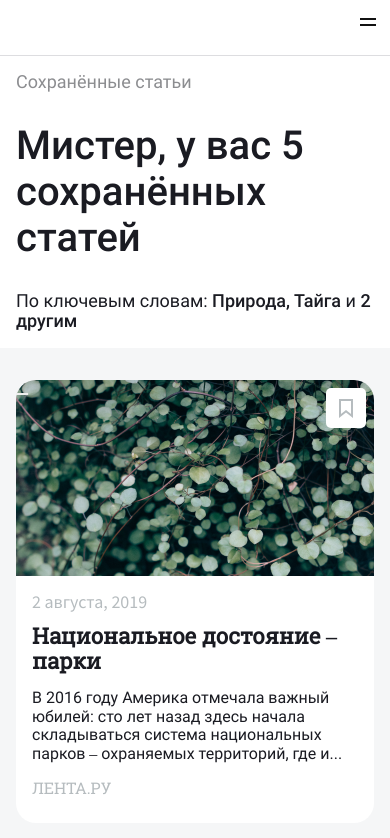
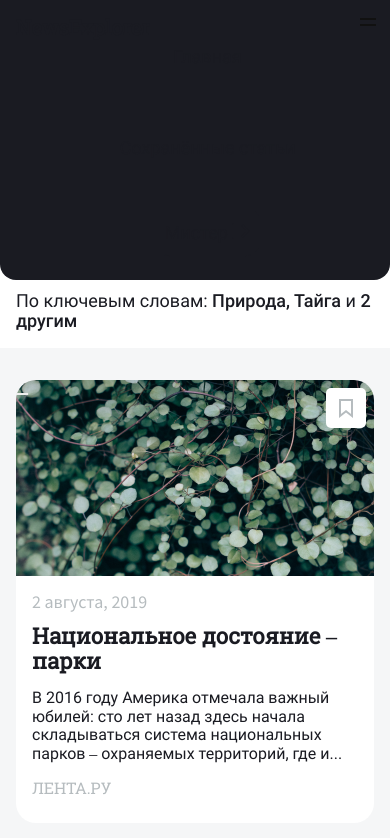
Before and after one commit to anrypwnz/news-explorer-frontend, a website built with webpack: page src/pages/articles.html in a window 390 px wide. Both pictures are taken after a click on the link 368 px from the left and 24 px from the top of the page. Shown: the top 838 px of the page. Built offline with nearby package versions, Linux system fonts and the light colour scheme.

Commit message:
fix: bugs

```diff
--- a/src/css/index.css
+++ b/src/css/index.css
@@ -452,7 +452,9 @@ button {
 .header_dark .nav__item_active{
   border-bottom: 2px solid #1A1B22;
 }
-
+.header_dark .header__title {
+  color: #1A1B22;
+}
 .container {
   /* padding: 40px 104px; */
   align-items: flex-start;
--- a/src/css/style.css
+++ /dev/null
@@ -1 +0,0 @@
-@import url('./pages/index.css');
--- a/src/js/articles/index.js
+++ b/src/js/articles/index.js
@@ -1,3 +1,4 @@
 import '../../css/index.css';
+import '../index';
 
 console.log('###: articles/index.js Loaded');
--- a/src/js/index.js
+++ b/src/js/index.js
@@ -15,6 +15,10 @@ function hamburger() {
   }
 }
 
+document.querySelector('.header__icon').addEventListener('mousedown', () => {
+  hamburger();
+});
+
 // open pop on authorization
 document.querySelector('#authorization').addEventListener('mousedown', () => {
   document.querySelector('.popup').classList.add('popup_active');
@@ -26,7 +30,3 @@ document.querySelector('.popup__close').addEventListener('mousedown', () => {
   document.querySelector('.popup').classList.remove('popup_active');
   document.body.style.overflow = 'auto';
 });
-
-document.querySelector('.header__icon').addEventListener('mousedown', () => {
-
-});
--- a/src/pages/articles.html
+++ b/src/pages/articles.html
@@ -16,7 +16,7 @@
 <body>
   <div class="root">
     <header class="header header_dark">
-      <div class="header__title">NewsExplorer</div>
+      <div class="header__title link">NewsExplorer</div>
       <nav class="header__nav">
         <a class="nav__item link" href="./index.html">Главная</a>
         <a class="nav__item link nav__item_active" href="#">Сохранённые статьи</a>
@@ -25,7 +25,7 @@
             <path fill-rule="evenodd" clip-rule="evenodd" d="M6 2L2 2L2 14H6V16H2C0.89543 16 0 15.1046 0 14V2C0 0.89543 0.895432 0 2 0H6V2ZM13.5856 9.00002L9.29274 13.1339L10.707 14.4958L17.4141 8.03706L10.707 1.57837L9.29274 2.9402L13.5856 7.0741H4V9.00002H13.5856Z" fill="#1A1B22"/>
             </svg>
         </a>
-        <a href="javascript:void(0);" class="header__icon header__icon_dark" onclick="hamburger()"><svg width="24" height="24" viewBox="0 0 24 24" fill="none" xmlns="http://www.w3.org/2000/svg">
+        <a href="javascript:void(0);" class="header__icon header__icon_dark"><svg width="24" height="24" viewBox="0 0 24 24" fill="none" xmlns="http://www.w3.org/2000/svg">
           <rect x="4" y="8" width="16" height="2" fill="dark"/>
           <rect x="4" y="14" width="16" height="2" fill="white"/>
           </svg>
```
Also changed, not shown: src/pages/index.html (+1 -1 lines).
